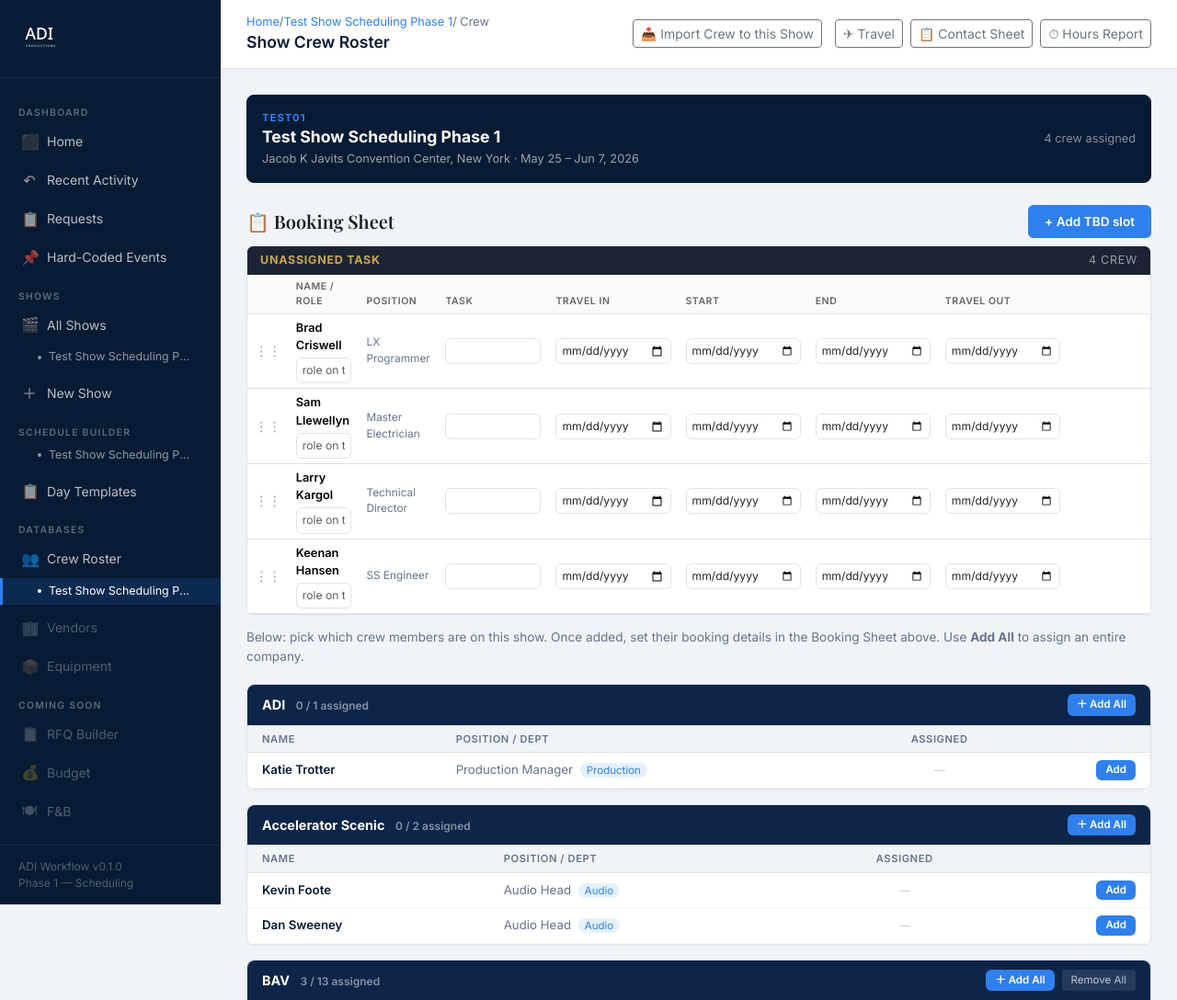
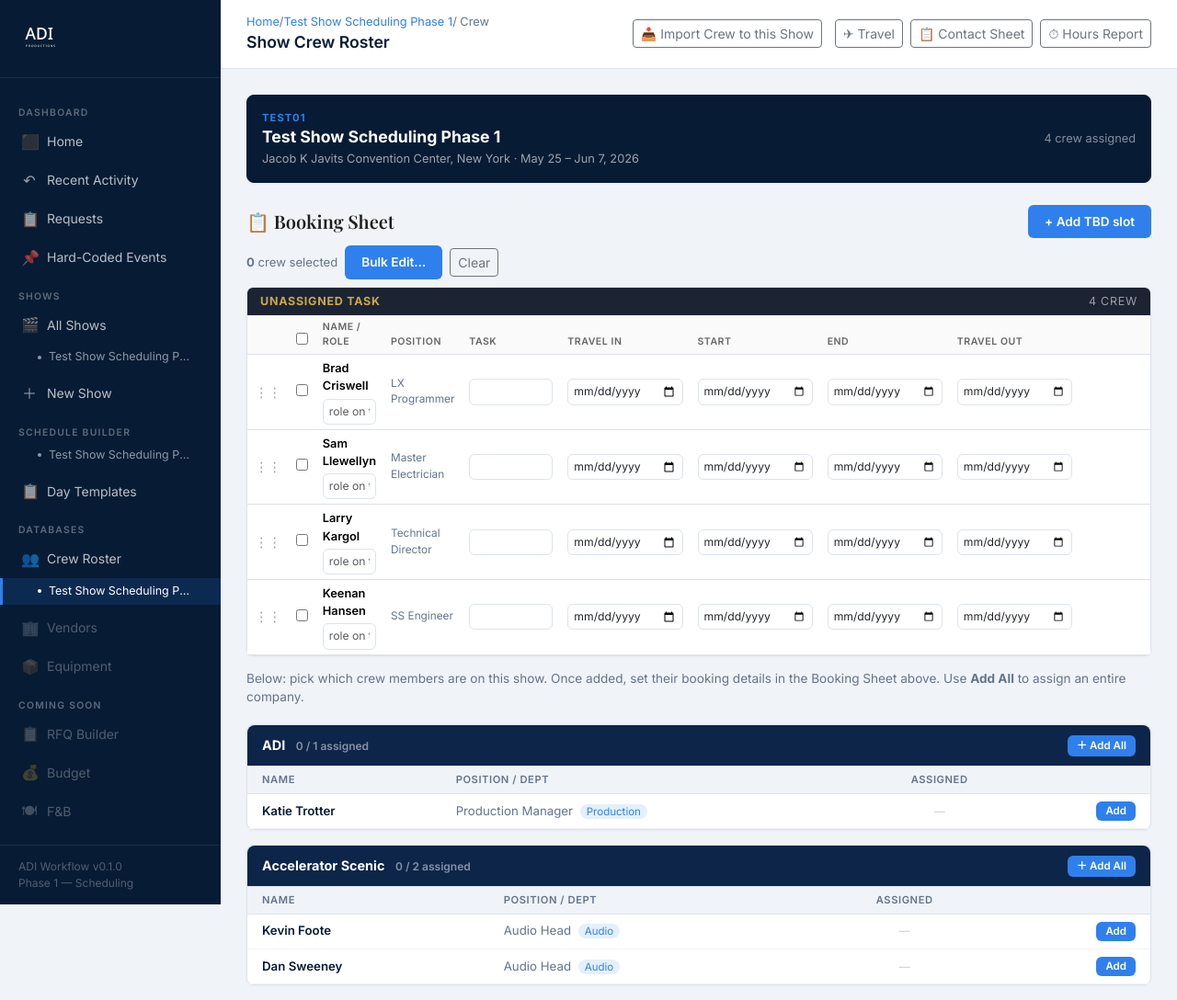
Before and after one commit to KillingTheMains/ADI-WORKFLOW, a Flask app: page /shows/1/crew in a window 1280 px wide. Shown: the top 1088 px of the page at 92% size. Run offline with Flask 3, Linux system fonts and the light colour scheme; data comes from the database, SQL or seed files in the repository; data that the repository does not hold is empty.

Commit message:
#42 Bulk Edit on the per-show crew roster too
Per Larry's request, the same Position/Company bulk edit now works on the Show
Crew Roster (Booking Sheet), not just the master Crew Database.

- Each assignment row gets a checkbox (valued by its crew member); each task
  section header gets a "select all in this section" checkbox; a page-wide
  Bulk Edit bar shows the running count across sections. TBD slots (no crew
  member) get a placeholder cell for alignment.
- Reuses the existing crew.bulk_edit route (Position/Company live on the crew
  member, not the assignment), so it stays non-destructive and consistent.
- crew.bulk_edit now honours an optional `next` return path, validated to a
  local URL (open-redirect guard: `//evil.com` falls back to /crew/), so the
  per-show modal returns you to the show page instead of the master list.
- show_crew route passes all_companies for the modal's Company dropdown.
- Suite: 60 passed, 2 xfailed. Verified: renders per show, next-redirect + guard.

```diff
--- a/routes/show_crew.py
+++ b/routes/show_crew.py
@@ -97,6 +97,7 @@ def show_crew(show_id):
         task_groups=task_groups,
         ordered_task_keys=ordered_task_keys,
         all_positions=all_positions,
+        all_companies=Company.query.order_by(Company.name).all(),
     )
 
 
--- a/templates/shows/show_crew.html
+++ b/templates/shows/show_crew.html
@@ -161,6 +161,12 @@
 </datalist>
 
 {% if ordered_task_keys %}
+  <!-- ── Bulk actions bar (#42 — per-show roster) ── -->
+  <div id="bulk-bar" class="d-flex align-items-center gap-2 mb-2" style="display:none;">
+    <span style="font-size:.82rem;color:var(--adi-muted);"><strong id="bulk-count">0</strong> crew selected</span>
+    <button type="button" class="btn btn-sm btn-adi" id="bulk-edit-open">Bulk Edit…</button>
+    <button type="button" class="btn btn-sm btn-outline-secondary" id="bulk-clear">Clear</button>
+  </div>
   {% for task_key in ordered_task_keys %}
   {% set group = task_groups[task_key] %}
   <div class="card booking-task-card">
@@ -175,6 +181,9 @@
         <thead>
           <tr>
             <th style="width:26px;" title="Drag to reorder"></th>
+            <th style="width:26px;text-align:center;">
+              <input type="checkbox" class="grp-select-all" title="Select all in this section">
+            </th>
             <th>Name / Role</th>
             <th>Position</th>
             <th style="width:120px;">Task</th>
@@ -196,6 +205,9 @@
                 style="cursor:grab;text-align:center;color:#999;font-size:.9rem;
                        user-select:none;vertical-align:middle;"
                 title="Drag to reorder">⋮⋮</td>
+            <td style="text-align:center;vertical-align:middle;">
+              <input type="checkbox" class="crew-select" value="{{ a.crew_member.id }}">
+            </td>
             <form method="POST" data-autosave="true"
                   action="{{ url_for('show_crew.edit_assignment', show_id=show.id, aid=a.id) }}">
               <td>
@@ -236,6 +248,7 @@
                 style="cursor:grab;text-align:center;color:#999;font-size:.9rem;
                        user-select:none;vertical-align:middle;"
                 title="Drag to reorder">⋮⋮</td>
+            <td style="text-align:center;vertical-align:middle;color:#ccc;" title="Assign this slot to bulk-edit its crew">·</td>
             <form method="POST" data-autosave="true"
                   action="{{ url_for('show_crew.edit_slot', show_id=show.id, sid=slot.id) }}">
               <td>
@@ -459,6 +472,83 @@
 </div>
 {% endif %}
 
+<!-- ── Bulk Edit modal (#42 — per-show roster) ── -->
+<div class="modal fade" id="bulkEditModal" tabindex="-1">
+  <div class="modal-dialog">
+    <div class="modal-content">
+      <form method="POST" action="{{ url_for('crew.bulk_edit') }}">
+        <input type="hidden" name="next" value="{{ request.path }}">
+        <div class="modal-header">
+          <h5 class="modal-title">Bulk Edit — <span id="bulk-modal-count">0</span> crew</h5>
+          <button type="button" class="btn-close" data-bs-dismiss="modal"></button>
+        </div>
+        <div class="modal-body">
+          <p style="font-size:.8rem;color:var(--adi-muted);">
+            Sets Position / Company on the selected crew (their master records).
+            Anything left on <em>"— leave unchanged —"</em> keeps its current value.
+          </p>
+          <input type="hidden" name="ids" id="bulk-ids">
+          <div class="mb-3">
+            <label class="form-label" style="font-size:.82rem;font-weight:600;">Position</label>
+            <select name="position_id" class="form-select form-select-sm">
+              <option value="">— leave unchanged —</option>
+              {% for p in all_positions %}<option value="{{ p.id }}">{{ p.title }}</option>{% endfor %}
+            </select>
+          </div>
+          <div class="mb-1">
+            <label class="form-label" style="font-size:.82rem;font-weight:600;">Company</label>
+            <select name="company_id" class="form-select form-select-sm">
+              <option value="">— leave unchanged —</option>
+              {% for co in all_companies %}<option value="{{ co.id }}">{{ co.name }}</option>{% endfor %}
+            </select>
+          </div>
+        </div>
+        <div class="modal-footer">
+          <button type="button" class="btn btn-sm btn-secondary" data-bs-dismiss="modal">Cancel</button>
+          <button type="submit" class="btn btn-sm btn-adi">Apply to selected</button>
+        </div>
+      </form>
+    </div>
+  </div>
+</div>
+
+<!-- ── Bulk-select behaviour (#42) ── -->
+<script>
+(function () {
+  const bar     = document.getElementById('bulk-bar');
+  const countEl = document.getElementById('bulk-count');
+  const boxes = () => Array.from(document.querySelectorAll('.crew-select'));
+  const selected = () => boxes().filter(b => b.checked);
+  function refresh() {
+    const n = selected().length;
+    if (countEl) countEl.textContent = n;
+    if (bar) bar.style.display = n ? 'flex' : 'none';
+  }
+  document.addEventListener('change', function (e) {
+    const t = e.target;
+    if (t.classList && t.classList.contains('grp-select-all')) {
+      const table = t.closest('table');
+      if (table) table.querySelectorAll('.crew-select').forEach(b => b.checked = t.checked);
+      refresh();
+    } else if (t.classList && t.classList.contains('crew-select')) {
+      refresh();
+    }
+  });
+  document.getElementById('bulk-clear')?.addEventListener('click', function () {
+    boxes().forEach(b => b.checked = false);
+    document.querySelectorAll('.grp-select-all').forEach(b => b.checked = false);
+    refresh();
+  });
+  document.getElementById('bulk-edit-open')?.addEventListener('click', function () {
+    const ids = selected().map(b => b.value);
+    if (!ids.length) return;
+    document.getElementById('bulk-ids').value = ids.join(',');
+    document.getElementById('bulk-modal-count').textContent = ids.length;
+    new bootstrap.Modal(document.getElementById('bulkEditModal')).show();
+  });
+})();
+</script>
+
 <!-- ── Drag-to-reorder on Booking Sheet (SortableJS via CDN) ─────────────── -->
 <script src="https://cdn.jsdelivr.net/npm/sortablejs@1.15.0/Sortable.min.js"></script>
 <script>
```
Also changed, not shown: routes/crew.py (+6 -2 lines).
